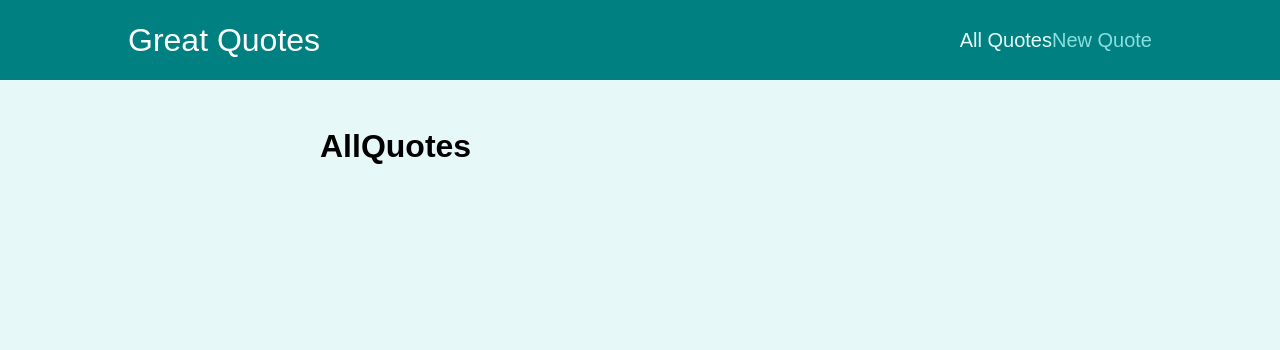
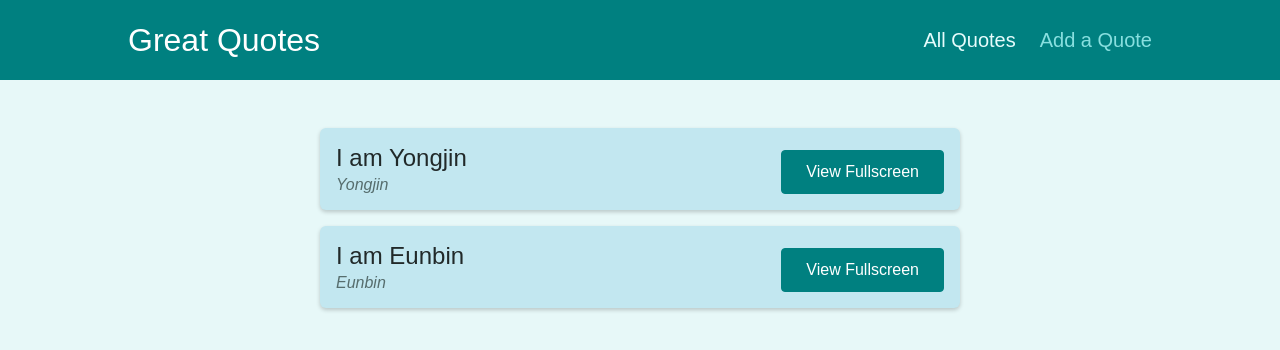
Before and after one commit to yoyongjin/react-router-dom-prac2, a React (Create React App) app: page /quotes in a window 1280 px wide. Shown: the top 350 px of the page. Built offline with nearby package versions, Linux system fonts and the light colour scheme.

Commit message:
DUMMY_QUOTES added in <AllQuotes>

```diff
--- a/src/components/layout/MainNavigation.js
+++ b/src/components/layout/MainNavigation.js
@@ -1,4 +1,3 @@
-import React from "react";
 import { NavLink } from "react-router-dom";
 
 import classes from "./MainNavigation.module.css";
@@ -8,13 +7,15 @@ const MainNavigation = () => {
     <header className={classes.header}>
       <div className={classes.logo}>Great Quotes</div>
       <nav className={classes.nav}>
-        <ul className={classes.ul}>
+        <ul>
           <li>
             <NavLink to="/quotes" activeClassName={classes.active}>
               All Quotes
             </NavLink>
+          </li>
+          <li>
             <NavLink to="/new-quote" activeClassName={classes.active}>
-              New Quote
+              Add a Quote
             </NavLink>
           </li>
         </ul>
--- a/src/components/quotes/QuoteItem.js
+++ b/src/components/quotes/QuoteItem.js
@@ -1,4 +1,4 @@
-import classes from './QuoteItem.module.css';
+import classes from "./QuoteItem.module.css";
 
 const QuoteItem = (props) => {
   return (
@@ -9,9 +9,7 @@ const QuoteItem = (props) => {
         </blockquote>
         <figcaption>{props.author}</figcaption>
       </figure>
-      <a className='btn'>
-        View Fullscreen
-      </a>
+      <a className="btn">View Fullscreen</a>
     </li>
   );
 };
--- a/src/pages/AllQuotes.js
+++ b/src/pages/AllQuotes.js
@@ -1,7 +1,13 @@
 import React from "react";
+import QuoteList from "../components/quotes/QuoteList";
+
+const DUMMY_QUOTES = [
+  { id: "q1", author: "Yongjin", text: "I am Yongjin" },
+  { id: "q2", author: "Eunbin", text: "I am Eunbin" },
+];
 
 const AllQuotes = () => {
-  return <h1>AllQuotes</h1>;
+  return <QuoteList quotes={DUMMY_QUOTES} />;
 };
 
 export default AllQuotes;
--- a/src/pages/NewQuote.js
+++ b/src/pages/NewQuote.js
@@ -1,7 +1,11 @@
-import React from "react";
+import QuoteForm from "../components/quotes/QuoteForm";
 
 const NewQuote = () => {
-  return <div>NewQuote</div>;
+  const addQuoteHandler = (quoteData) => {
+    console.log(quoteData);
+  };
+
+  return <QuoteForm onAddQuote={addQuoteHandler} />;
 };
 
 export default NewQuote;
```
Also changed, not shown: src/components/quotes/QuoteForm.js (+9 -9 lines), 1 other file (tests, documents, lock files or other folders).
